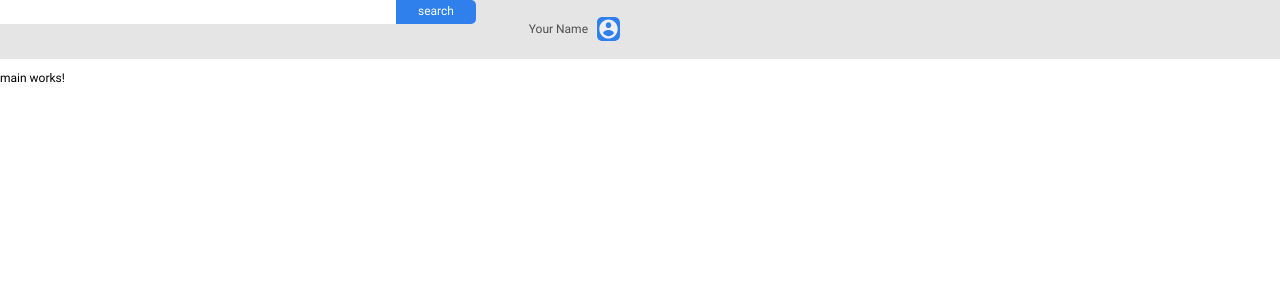
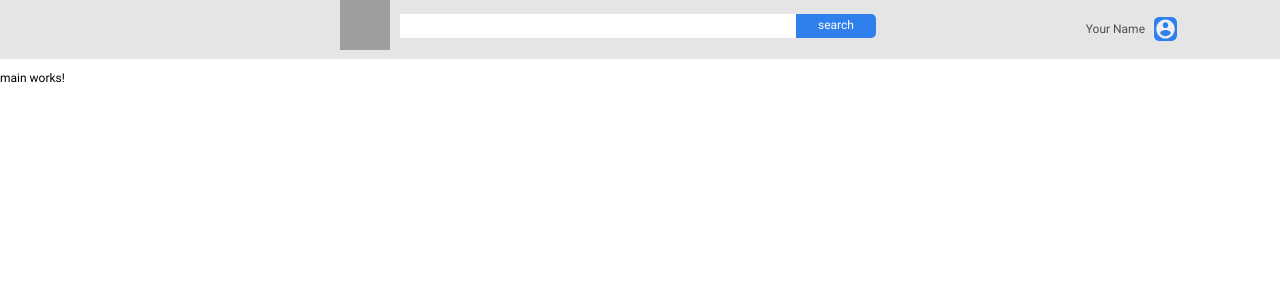
Before and after one commit to anticher/youtube-client, an Angular app in the folder youtube-client-app/: page / in a window 1280 px wide. Shown: the top 300 px of the page. Built offline with nearby package versions, Linux system fonts and the light colour scheme; grey boxes are pictures that could not be loaded.

Commit message:
feat: add logo button

```diff
--- a/youtube-client-app/src/app/app.module.ts
+++ b/youtube-client-app/src/app/app.module.ts
@@ -13,6 +13,7 @@ import { SquareButtonComponent } from './buttons/square-button/square-button.com
 import { ProfileSettingsComponent } from './profile/profile-settings/profile-settings.component';
 import { MainComponent } from './main/main.component';
 import { RectangleButtonComponent } from './buttons/rectangle-button/rectangle-button.component';
+import { LogoButtonComponent } from './buttons/logo-button/logo-button.component';
 
 @NgModule({
   declarations: [
@@ -27,6 +28,7 @@ import { RectangleButtonComponent } from './buttons/rectangle-button/rectangle-b
     ProfileSettingsComponent,
     MainComponent,
     RectangleButtonComponent,
+    LogoButtonComponent,
   ],
   imports: [
     BrowserModule,
--- /dev/null
+++ b/youtube-client-app/src/app/buttons/logo-button/logo-button.component.html
@@ -0,0 +1 @@
+<button class="light-grey-bg"></button>
--- /dev/null
+++ b/youtube-client-app/src/app/buttons/logo-button/logo-button.component.scss
@@ -0,0 +1,7 @@
+button {
+    width: 50px;
+    height: 50px;
+    background-repeat: no-repeat;
+    background-position: center;
+    background-image: url("../../../assets/icons/logoMain.svg");
+}
--- /dev/null
+++ b/youtube-client-app/src/app/buttons/logo-button/logo-button.component.ts
@@ -0,0 +1,15 @@
+import { Component, OnInit } from '@angular/core';
+
+@Component({
+  selector: 'app-logo-button',
+  templateUrl: './logo-button.component.html',
+  styleUrls: ['./logo-button.component.scss']
+})
+export class LogoButtonComponent implements OnInit {
+
+  constructor() { }
+
+  ngOnInit(): void {
+  }
+
+}
--- a/youtube-client-app/src/app/header/header.component.html
+++ b/youtube-client-app/src/app/header/header.component.html
@@ -1,5 +1,8 @@
-<div class="header-top">
-    <app-search-item></app-search-item>
-    <app-profile-settings></app-profile-settings>
+<div class="header-center">
+    <div class="header-center-top">
+        <app-logo-button></app-logo-button>
+        <app-search-item></app-search-item>
+    </div>
+    <div class="header-center-bottom"></div>
 </div>
-<div class="header-bottom"></div>
+<div class="header-right"><app-profile-settings></app-profile-settings></div>
--- a/youtube-client-app/src/app/header/header.component.scss
+++ b/youtube-client-app/src/app/header/header.component.scss
@@ -1,11 +1,27 @@
+$header-center-width: 600px;
+
 :host {
     width: 100%;
+    display: flex;
+}
+
+.header-center {
+    margin-left: calc((100% - $header-center-width) / 2);
+    width: 600px;
     display: flex;
     flex-direction: column;
 }
 
-.header-top {
+.header-center-top {
     width: 100%;
     display: flex;
+    align-items: center;
     overflow: hidden;
 }
+
+.header-right {
+    width: calc((100% - $header-center-width) / 2);
+    display: flex;
+    justify-content: center;
+    align-items: center;
+}
--- a/youtube-client-app/src/app/search/search-item/search-item.component.scss
+++ b/youtube-client-app/src/app/search/search-item/search-item.component.scss
@@ -1,4 +1,5 @@
 :host {
+    margin-left: 10px;
     display: flex;
 }
 
--- a/youtube-client-app/src/styles.scss
+++ b/youtube-client-app/src/styles.scss
@@ -35,7 +35,7 @@
     box-sizing: border-box;
 }
 
-input {
+input, button {
     border-width: 0;
     border-radius: 0;
 }
```
Also changed, not shown: 1 other file (tests, documents, lock files or other folders).
